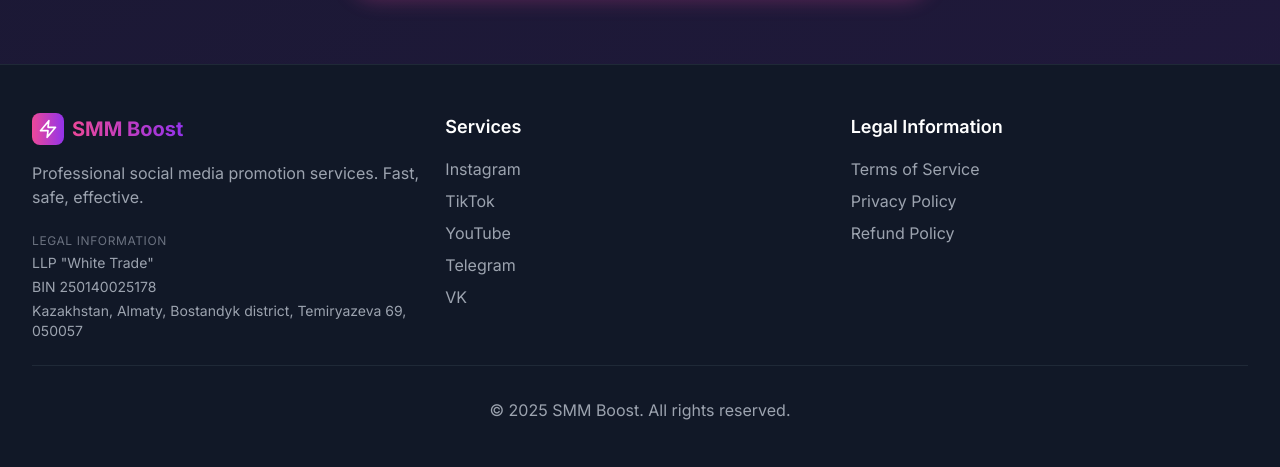
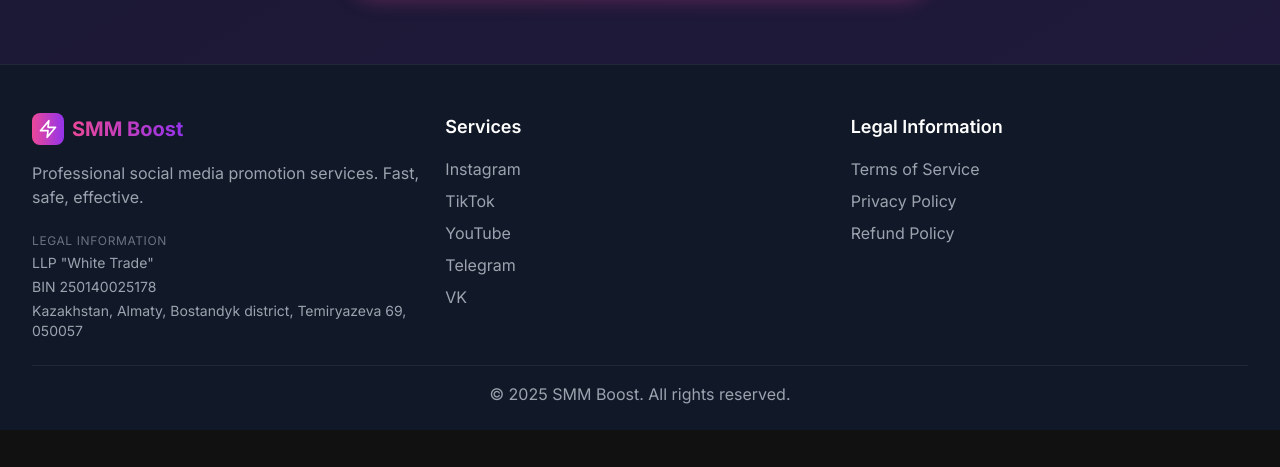
Before and after one commit to NikIg228/smmboost_production, a React (Vite) app: page / in a window 1280 px wide. Shown: the part 2660-3127 px from the top of the page. After the commit the page ends 3090 px from the top, so only its background shows below. Built offline with nearby package versions, Linux system fonts and the light colour scheme; no server answers.

Commit message:
init project

```diff
--- a/package.json
+++ b/package.json
@@ -57,6 +57,6 @@
     "terser": "^5.43.1",
     "typescript": "^5.5.3",
     "typescript-eslint": "^8.3.0",
-    "vite": "^5.4.2"
+    "vite": "^7.3.1"
   }
 }
--- a/src/components/Footer.tsx
+++ b/src/components/Footer.tsx
@@ -8,7 +8,7 @@
 
   return (
     <footer className="bg-gray-900 border-t border-gray-800">
-      <div className="max-w-7xl mx-auto px-4 sm:px-6 lg:px-8 py-12">
+      <div className="max-w-7xl mx-auto px-4 sm:px-6 lg:px-8 pt-12 pb-6">
         <div className="grid grid-cols-1 sm:grid-cols-2 lg:grid-cols-3 gap-6 sm:gap-4 lg:gap-6">
           {/* Company Info */}
           <div className="space-y-4">
@@ -114,7 +114,7 @@
           </div>
         </div>
 
-        <div className="border-t border-gray-800 mt-6 pt-8 text-center text-gray-400">
+        <div className="border-t border-gray-800 mt-6 pt-4 text-center text-gray-400">
           <p>{t('footer.copyright')}</p>
         </div>
       </div>
```
Also changed, not shown: 2 other files (tests, documents, lock files or other folders).
